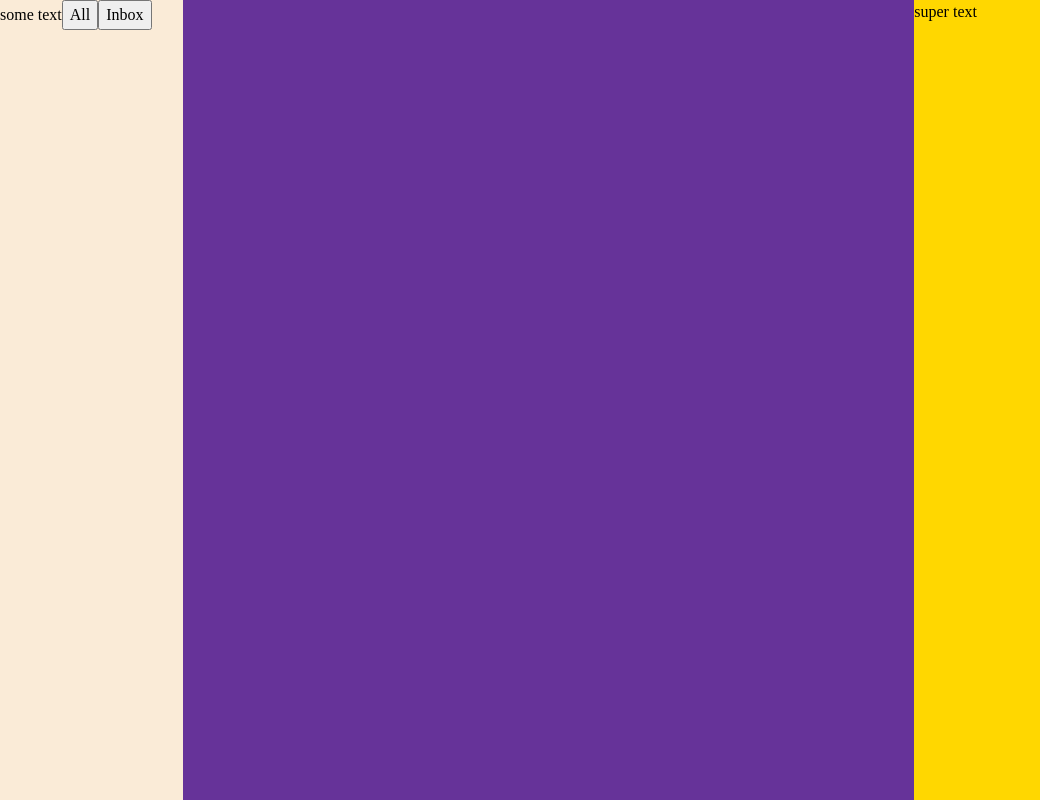
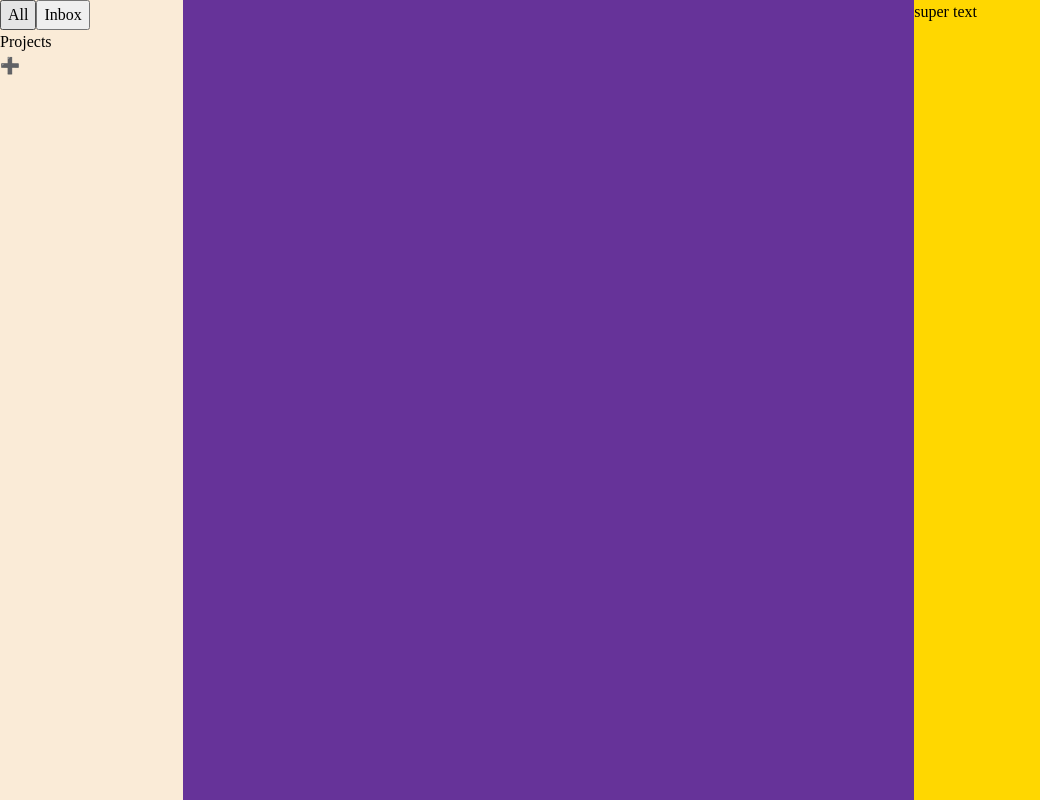
Before and after one commit to takusimon/todo_list, a website built with webpack: page src/template.html in a window 1280 px wide. Shown: the whole page, without its empty margins (0-1040 px from the left). Built offline with nearby package versions, Linux system fonts and the light colour scheme.

Commit message:
Create New Projects
Now we can create projects and those projects, tasks created in the
project are tied to the project. They won't show up in the inbox
but they will be seen in the all Pane

```diff
--- a/src/js/index.js
+++ b/src/js/index.js
@@ -1,13 +1,16 @@
 import "../css/reset.css";
 import "../css/style.css";
 
-import {workSpaceButtons} from "./uiElements.js";
+import {workSpaceButtons,makeElement, makeContainer, makeNewProjectsButton} from "./uiElements.js";
 
 const projectPane = (()=>{
     const projectOverview = document.querySelector(".project-overview");
+
+    const workspaceContainer = makeContainer("workspace-container");
     const [allBtn,inboxBtn] = workSpaceButtons();
+    workspaceContainer.append(allBtn,inboxBtn);
 
 
 
-    projectOverview.append(allBtn,inboxBtn);
+    projectOverview.append(workspaceContainer,makeNewProjectsButton());
 })();
--- a/src/js/tasks.js
+++ b/src/js/tasks.js
@@ -76,22 +76,6 @@ class Task {
 
 }
 
-function setPriority(priorityFlag){
-
-}
-
-
-function getDate(datestring){
-
-
-
-
-    return
-}
-
-
-
-
 
 const taskMasterList = (()=>{
     const allTasks = [];
--- a/src/js/uiElements.js
+++ b/src/js/uiElements.js
@@ -103,9 +103,9 @@ const makeContainer = (id) => {
     return container;
 }
 
-function makeElement (type,elementClass=null) {
+function makeElement (type) {
     const element = document.createElement(type);
-    element.classList.add(elementClass);
+
 
     return element
 }
@@ -136,6 +136,68 @@ function makeProjectListPane (project){
     return projectContainer
 };
 
+const makeNewProjectsButton = () => {
+    const projectTitle = makeElement("p");
+    const newProjectContainer = makeContainer('new-project-container');
+    const projectsContainer = makeContainer('project-container');
+    projectTitle.id = "project-title";
+    projectTitle.textContent = "Projects";
+
+    const projectDialogue = makeElement("dialog");
+    projectDialogue.id = "new-project dialogue";
+
+    const newProjectForm = makeElement("form");
+    newProjectForm.id = "new-project-form";
+
+    const newProjectInput = makeElement("input");
+    newProjectInput.type = "text";
+    newProjectInput.id = "new-project-input";
+    newProjectInput.placeholder = "Project Name";
+    newProjectForm.append(newProjectInput);
+
+    const cancelBtn = makeElement("button");
+    cancelBtn.textContent = "Cancel";
+    cancelBtn.addEventListener('click',() =>{
+        newProjectForm.reset();
+        projectDialogue.close()});
+
+    const addProjBtn = makeElement("button");
+    addProjBtn.textContent = "Add";
+    addProjBtn.htmlFor = "new-project-form";
+    addProjBtn.addEventListener('click',(event) => {
+        event.preventDefault();
+        if (newProjectInput.value){
+            const projButton = makeElement("button");
+            const project = ProjectMasterList.createProjects(newProjectInput.value.trim());
+            ProjectMasterList.appendProject(project);
+            projButton.textContent = project.projectName;
+            projButton.addEventListener('click',()=>{
+                appendTodoPane(makeProjectListPane(project))
+            });
+            projectsContainer.appendChild(projButton);
+            newProjectForm.reset();
+            projectDialogue.close();
+        }else {
+            alert("Project must have a name!")
+        }
+    })
+
+    projectDialogue.append(newProjectForm,cancelBtn,addProjBtn);
+
+    const addProjectBtn = makeContainer("button");
+    addProjectBtn.textContent = "➕";
+
+    addProjectBtn.addEventListener('click',() =>{
+        projectDialogue.showModal();
+    })
+
+
+    newProjectContainer.append(projectTitle,addProjectBtn,projectDialogue,projectsContainer);
+
+    return newProjectContainer
+
+}
+
 function appendTodoPane (pane){
     const todoPane = document.querySelector(".todo-pane");
     todoPane.textContent = '';
@@ -144,4 +206,4 @@ function appendTodoPane (pane){
 
 
 
-export {workSpaceButtons}
+export {workSpaceButtons,makeElement,makeContainer,makeNewProjectsButton}
--- a/src/template.html
+++ b/src/template.html
@@ -6,7 +6,7 @@
   </head>
   <body>
     <main>
-      <section class="project-overview"> some text</section>
+      <section class="project-overview"></section>
       <section class="todo-pane"> </section>
       <section class="task-overview">super text</section>
     </main>
```
